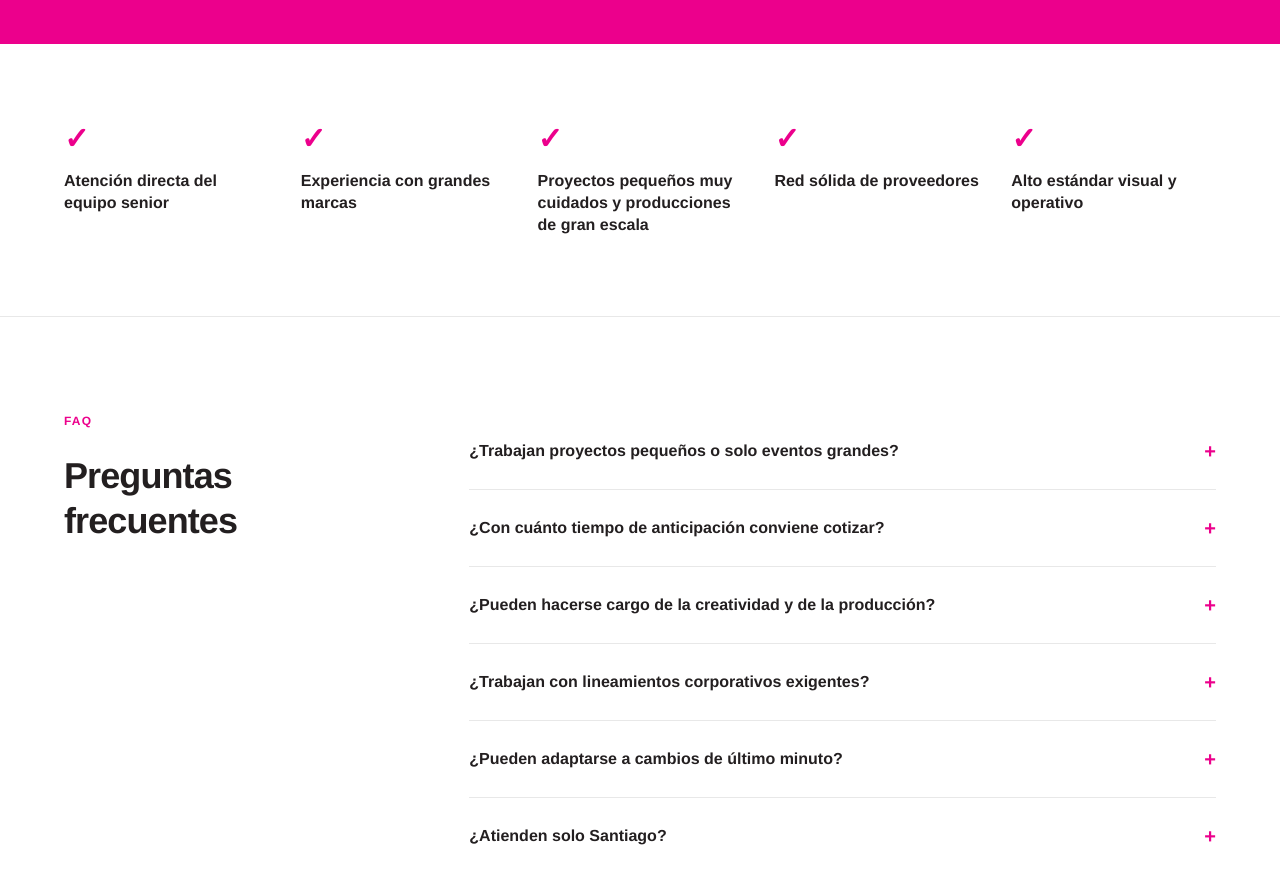
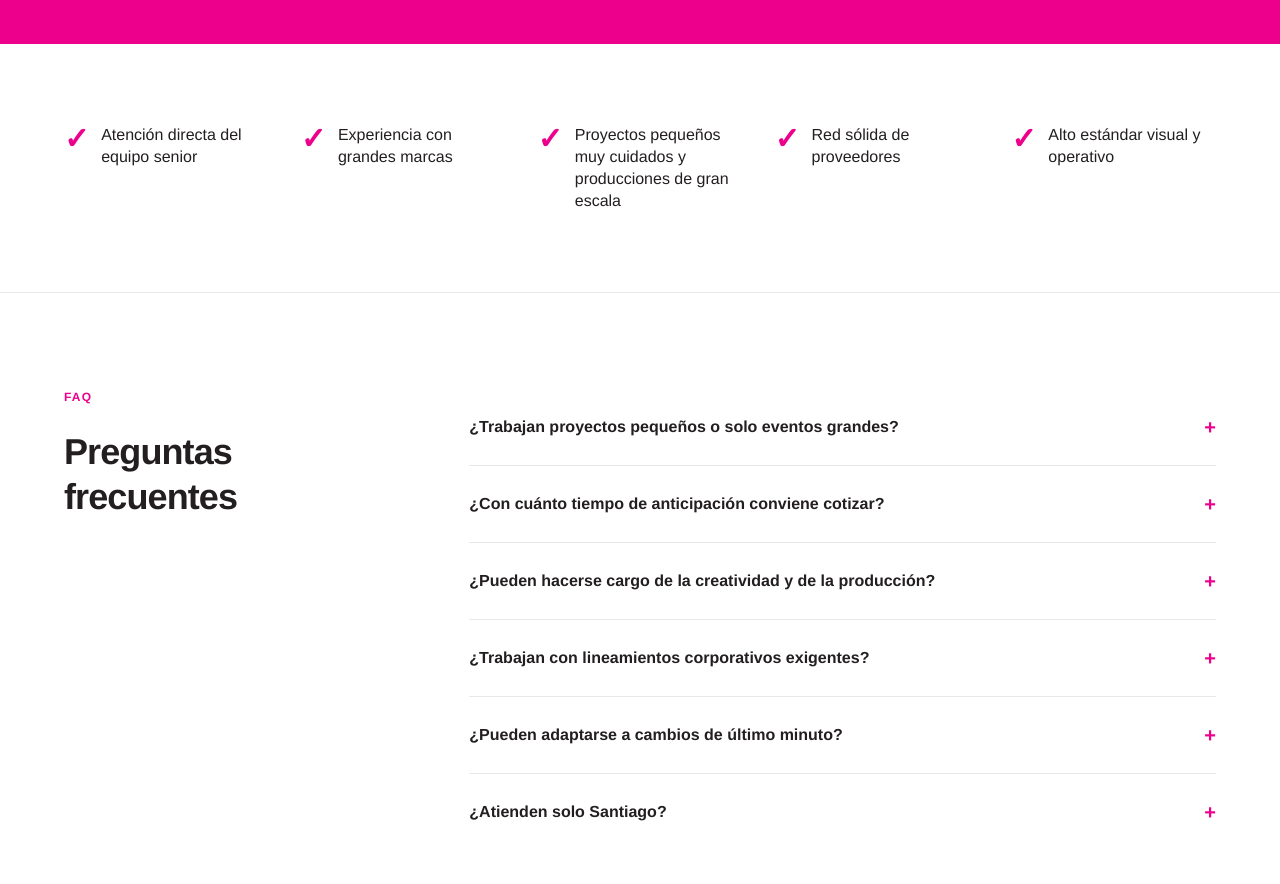
Before and after one commit to sebavigneaux-ui/lapizarra, a Next.js app: page / in a window 1280 px wide. Shown: the part 4620-5504 px from the top of the page. Built offline with nearby package versions, Linux system fonts and the light colour scheme.

Commit message:
Confianza: checkmark al lado del texto, sin negrita

```diff
--- a/app/components/Confianza.tsx
+++ b/app/components/Confianza.tsx
@@ -12,9 +12,9 @@ export default function Confianza() {
       <div className="max-w-6xl mx-auto">
         <div className="grid md:grid-cols-5 gap-8">
           {items.map((item, i) => (
-            <div key={i} className="flex flex-col items-start gap-4">
-              <span className="text-[#EC008C] font-black text-3xl leading-none">✓</span>
-              <span className="text-[#231F20] text-base font-black leading-snug">{item}</span>
+            <div key={i} className="flex items-start gap-3">
+              <span className="text-[#EC008C] font-black text-3xl leading-none flex-shrink-0">✓</span>
+              <span className="text-[#231F20] text-base leading-snug">{item}</span>
             </div>
           ))}
         </div>
```
